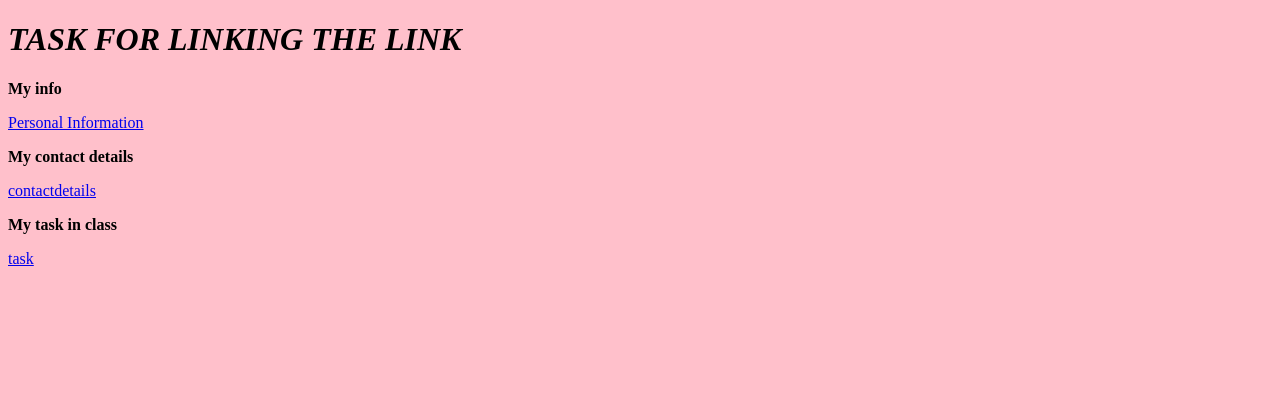
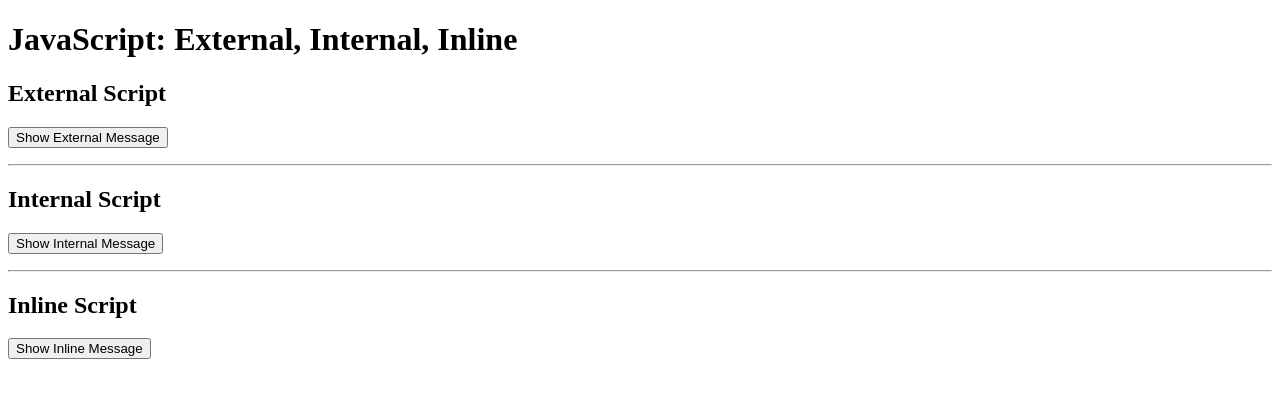
Before and after one commit to Gloryglowy/demo, a plain HTML site: page index.html in a window 1280 px wide. Drawn offline with Linux system fonts and the light colour scheme.

Commit message:
first commit

```diff
--- a/index.html
+++ b/index.html
@@ -1,38 +1,47 @@
 <!DOCTYPE html>
 <html lang="en">
 <head>
-    <meta charset="UTF-8">
-    <meta name="viewport" content="width=device-width, initial-scale=1.0">
-    <title>Document</title>
-    <style>
-          body{
-            background-color: pink;
-          }
-    </style>
+    <meta charset="UTF-8"/>
+    <title>3 Types of JavaScript Demo</title>
+
+  <!-- 1) EXTERNAL SCRIPT -->
+  <!-- 'defer' makes sure the HTML is parsed before app.js runs -->
+  <script src="app.js" defer></script>
 </head>
 <body>
+  <h1>JavaScript: External, Internal, Inline</h1>
 
+  <!-- External -->
+  <section>
+    <h2>External Script</h2>
+    <button id="extBtn">Show External Message</button>
+    <p id="extMsg"></p>
+  </section>
+  <hr />
 
-    <h1>
-       <em><strong>TASK FOR LINKING THE LINK</strong> </em>
-    </h1>
+  <!-- Internal -->
+  <section>
+    <h2>Internal Script</h2>
+    <button id="intBtn">Show Internal Message</button>
+    <p id="intMsg"></p>
+  </section>
+  <hr />
 
-    <p>
-        <b>My info</b>
-    </p>
+  <!-- Inline -->
+  <section>
+    <h2>Inline Script</h2>
+    <button onclick="document.getElementById('inlMsg').textContent='hai from inline javascript'">
+      Show Inline Message
+    </button>
+    <p id="inlMsg"></p>
+  </section>
 
-    <a href="myinfo.html">Personal Information</a>
-
-    <p>
-        <b>My contact details </b>
-    </p>
-
-    <a href="contactdetails.html">contactdetails</a>
-
-    <p>
-        <b>My task in class</b>
-    </p>
-    <a href="table.html"table form> task </a>
-
+  <!-- 2) INTERNAL SCRIPT -->
+  <script>
+    // Wire up the internal button
+    document.getElementById('intBtn').addEventListener('click', () => {
+      document.getElementById('intMsg').textContent = 'hai from internal javascript';
+    });
+  </script>
 </body>
 </html>
```
Also changed, not shown: myinfo.html (+5 -1 lines).
